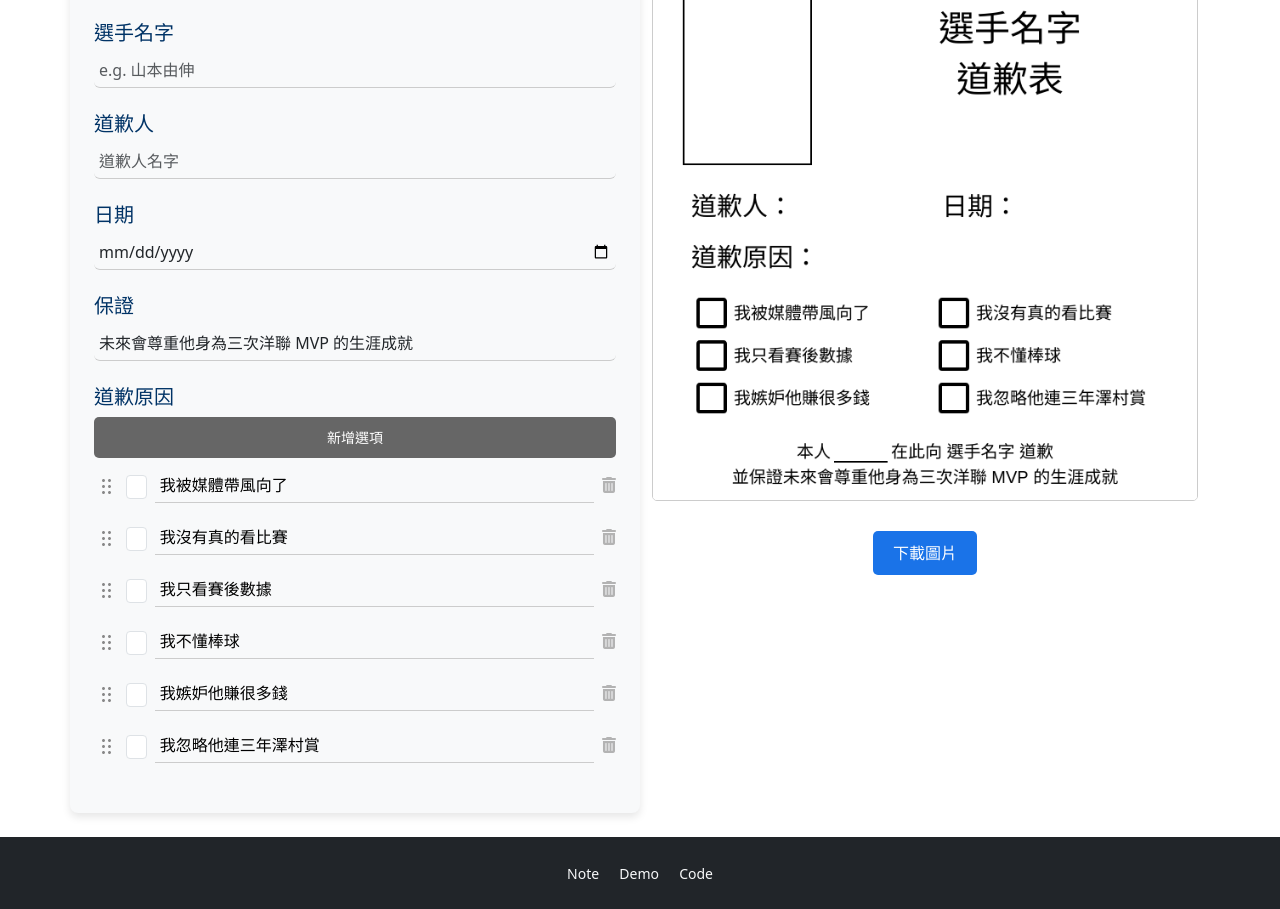
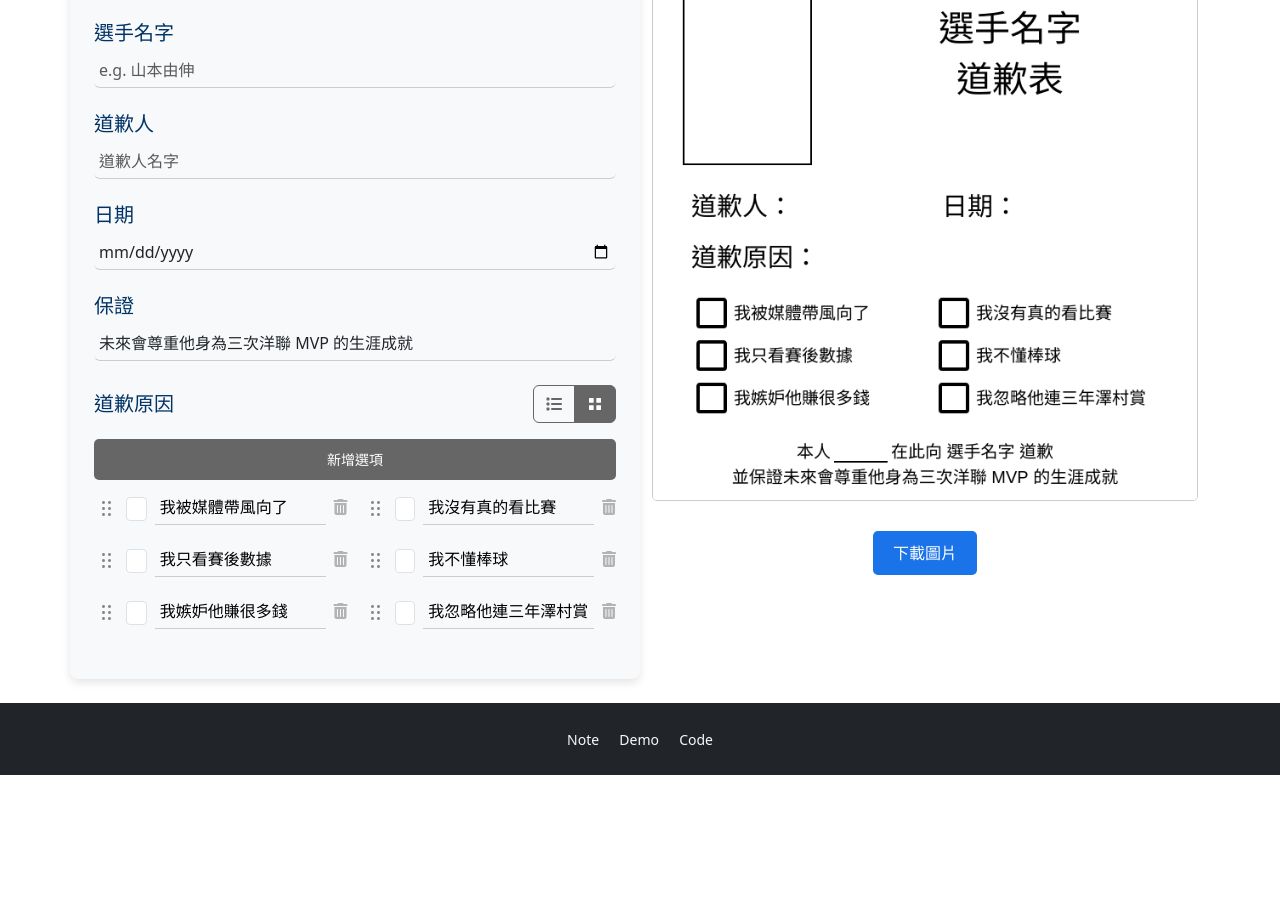
Before and after one commit to as10896/apology-form-generator, a plain HTML site: page index.html in a window 1280 px wide. Shown: the part 179-1088 px from the top of the page. After the commit the page ends 954 px from the top, so only its background shows below. Drawn offline with nearby package versions, Linux system fonts and the light colour scheme.

Commit message:
feat: allow users to choose column layout

```diff
--- a/index.html
+++ b/index.html
@@ -61,9 +61,26 @@
         </div>
 
         <div class="mb-4">
-          <h5 class="form-label">道歉原因</h5>
+          <div class="d-flex justify-content-between align-items-center mb-3">
+            <h5 class="form-label mb-0">道歉原因</h5>
+            <div class="btn-group" role="group" aria-label="Layout toggle">
+              <input type="radio" class="btn-check" name="layoutBtn" id="oneColumnBtn" value="1">
+              <label class="btn btn-outline-secondary" for="oneColumnBtn" title="Single Column">
+                <i class="fas fa-list"></i>
+              </label>
+              <input type="radio" class="btn-check" name="layoutBtn" id="twoColumnBtn" value="2" checked>
+              <label class="btn btn-outline-secondary" for="twoColumnBtn" title="Two Columns">
+                <svg xmlns="http://www.w3.org/2000/svg" viewBox="0 0 24 24" class="icon" fill="currentColor" >
+                  <path d="M14 20.4V14.6C14 14.2686 14.2686 14 14.6 14H20.4C20.7314 14 21 14.2686 21 14.6V20.4C21 20.7314 20.7314 21 20.4 21H14.6C14.2686 21 14 20.7314 14 20.4Z"/>
+                  <path d="M3 20.4V14.6C3 14.2686 3.26863 14 3.6 14H9.4C9.73137 14 10 14.2686 10 14.6V20.4C10 20.7314 9.73137 21 9.4 21H3.6C3.26863 21 3 20.7314 3 20.4Z"/>
+                  <path d="M14 9.4V3.6C14 3.26863 14.2686 3 14.6 3H20.4C20.7314 3 21 3.26863 21 3.6V9.4C21 9.73137 20.7314 10 20.4 10H14.6C14.2686 10 14 9.73137 14 9.4Z"/>
+                  <path d="M3 9.4V3.6C3 3.26863 3.26863 3 3.6 3H9.4C9.73137 3 10 3.26863 10 3.6V9.4C10 9.73137 9.73137 10 9.4 10H3.6C3.26863 10 3 9.73137 3 9.4Z"/>
+                </svg>
+              </label>
+            </div>
+          </div>
           <button class="btn w-100" id="addCheckbox">新增選項</button>
-          <div id="checkboxContainer" class="checkbox-grid"></div>
+          <div id="checkboxContainer" class="checkbox-grid two-columns"></div>
         </div>
       </div>
 
--- a/script.js
+++ b/script.js
@@ -108,11 +108,26 @@ document.getElementById('addCheckbox').addEventListener('click', function () {
   document.getElementById(id).addEventListener('input', updatePreview);
 });
 
+function updateLayout() {
+  const container = document.getElementById('checkboxContainer');
+  const layout = document.querySelector('input[name="layoutBtn"]:checked').value;
+
+  container.classList.remove('single-column', 'two-columns');
+  container.classList.add(layout === '1' ? 'single-column' : 'two-columns');
+
+  updatePreview();
+}
+
+['oneColumnBtn', 'twoColumnBtn'].forEach(id => {
+  document.getElementById(id).addEventListener('change', updateLayout);
+});
+
 // Adjust canvas height based on the number of checkboxes
 function adjustCanvasSize(reasonsCount) {
   const baseHeight = 490;
   const heightPerRow = 50;
-  const rows = Math.ceil(reasonsCount / 2); // 2-column layout
+  const columnLayout = document.querySelector('input[name="layoutBtn"]:checked').value;
+  const rows = Math.ceil(reasonsCount / columnLayout);
   return baseHeight + (rows * heightPerRow);
 }
 
@@ -188,12 +203,13 @@ function updatePreview() {
   const reasonBaseY = apologyReasonY + 50;
   const reasonMargin = 50, iconSize = 20;
 
+  const columnLayout = document.querySelector('input[name="layoutBtn"]:checked').value;
   reasons.forEach((reason, index) => {
     const checkboxElement = reason.querySelector('input[type="checkbox"]');
     const labelText = reason.querySelector('input[type="text"]').value;
 
-    const x = index % 2 === 0 ? 45 : canvas.width / 2 + 10;
-    const y = reasonBaseY + Math.floor(index / 2) * reasonMargin;
+    const x = columnLayout === "1" ? 45 : (index % 2 === 0 ? 45 : canvas.width / 2 + 10);
+    const y = reasonBaseY + Math.floor(index / columnLayout) * reasonMargin;
 
     const iconY = y - iconSize / 2 - 9;
     ctx.save();
@@ -210,7 +226,7 @@ function updatePreview() {
   });
 
   // Draw declaration
-  const declarationY = reasonBaseY + Math.ceil(reasons.length / 2) * reasonMargin + 25;
+  const declarationY = reasonBaseY + Math.ceil(reasons.length / columnLayout) * reasonMargin + 25;
   const promise = document.getElementById('promise').value;
 
   const apologizerUnderline = apologizer || '　　　';
--- a/style.css
+++ b/style.css
@@ -209,3 +209,37 @@ footer .list-inline-item a {
 .btn-close:hover {
   color: #ffffff;
 }
+
+.checkbox-grid.single-column .form-check {
+  width: 100%;
+}
+
+.checkbox-grid.two-columns {
+  display: grid;
+  grid-template-columns: repeat(2, 1fr);
+  gap: 15px;
+}
+
+@media (max-width: 768px) {
+  .checkbox-grid.two-columns {
+    grid-template-columns: 1fr;
+  }
+}
+
+.btn-group .btn-outline-secondary {
+  color: #666666;
+  border-color: #666666;
+}
+
+.btn-group .btn-outline-secondary:hover,
+.btn-check:checked + .btn-outline-secondary {
+  background-color: #666666;
+  border-color: #666666;
+  color: white;
+}
+
+.btn-group .icon {
+  width: 1em;
+  height: 1em;
+  vertical-align: -0.125em;
+}
```
